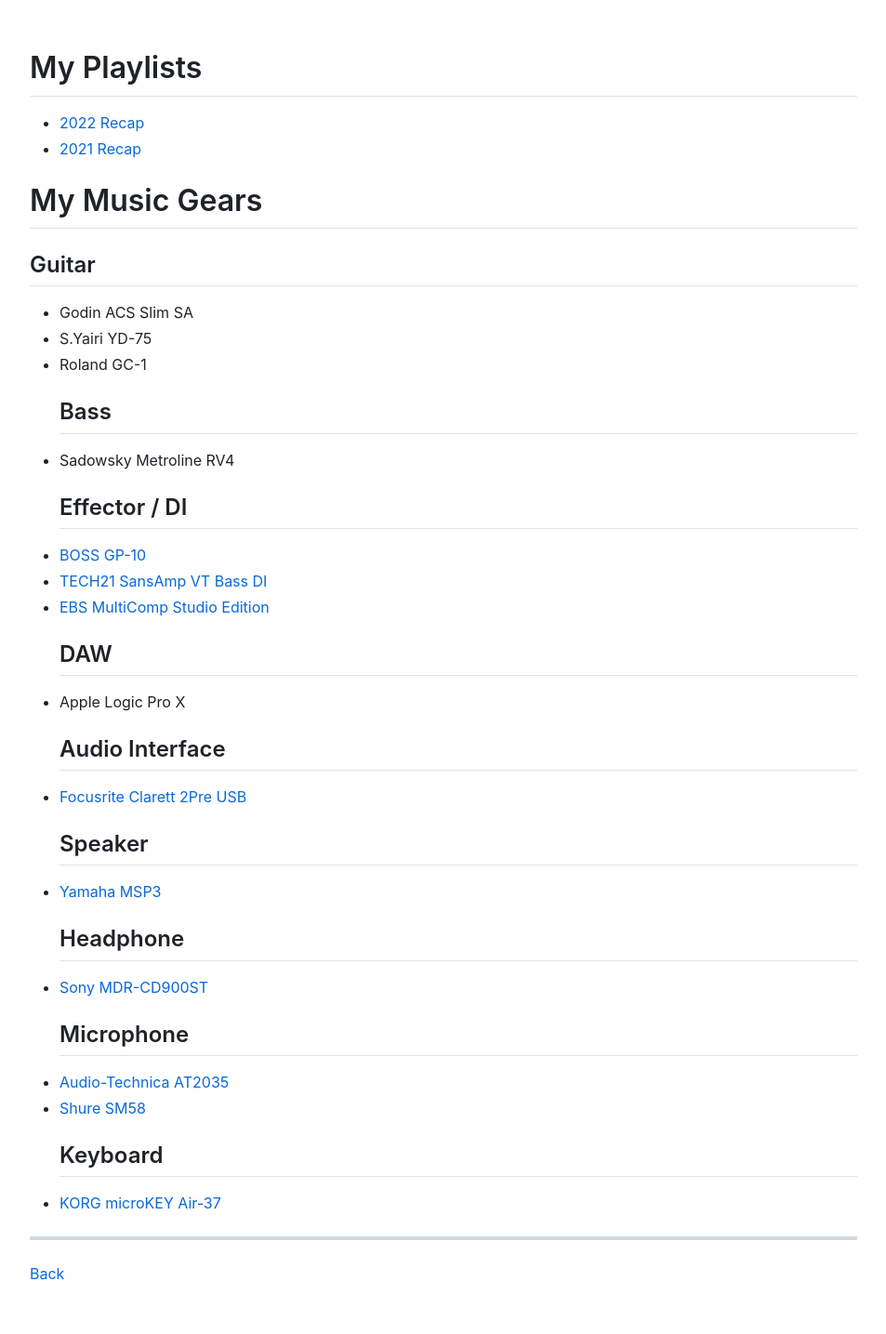
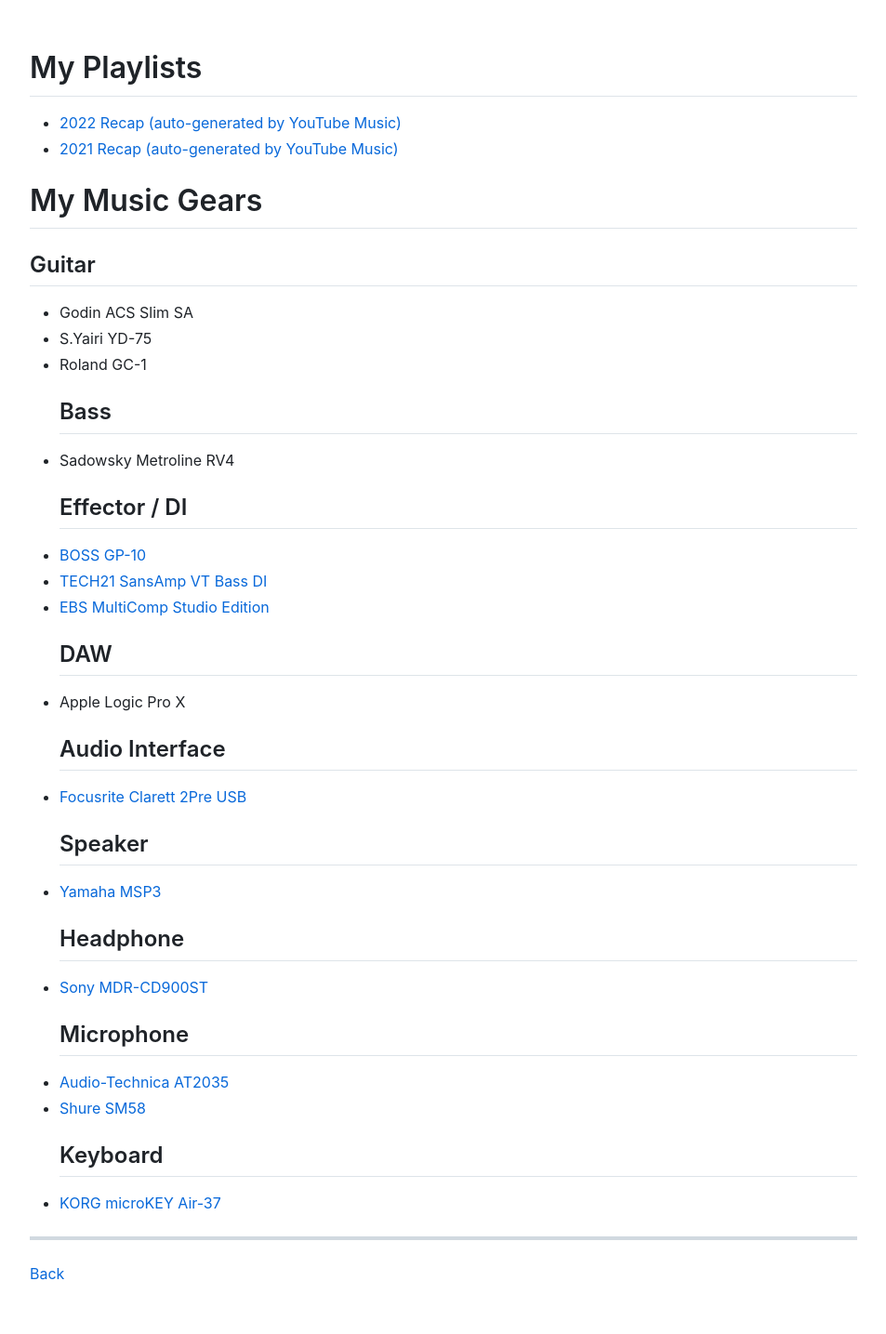
Before and after one commit to sankichi92/sankichi.net, a Jekyll site: the page built from music.md, in a window 1280 px wide. Shown: the whole page at 93% size, without its empty margins (163-1116 px from the left). Built offline with Jekyll 4.4.1, drawn with Linux system fonts in a browser that asks for light colours; nearby versions of some CDN libraries; our own code applies the rules of GitHub Pages for plain Markdown files.

Commit message:
Update music.md

```diff
--- a/music.md
+++ b/music.md
@@ -1,7 +1,7 @@
 # My Playlists
 
-- [2022 Recap](https://music.youtube.com/playlist?list=LRYRx6-z5i4BMocY1WNHE3kV-N83PUPV6HLrN&feature=share)
-- [2021 Recap](https://music.youtube.com/playlist?list=LRYRFr7DjYB05gI0LpMs3rZMCXo6YE1nRPEVA&feature=share)
+- [2022 Recap (auto-generated by YouTube Music)](https://music.youtube.com/playlist?list=LRYRx6-z5i4BMocY1WNHE3kV-N83PUPV6HLrN&feature=share)
+- [2021 Recap (auto-generated by YouTube Music)](https://music.youtube.com/playlist?list=LRYRFr7DjYB05gI0LpMs3rZMCXo6YE1nRPEVA&feature=share)
 
 # My Music Gears
 {%- for equipment in site.data.music-gears %}
```
